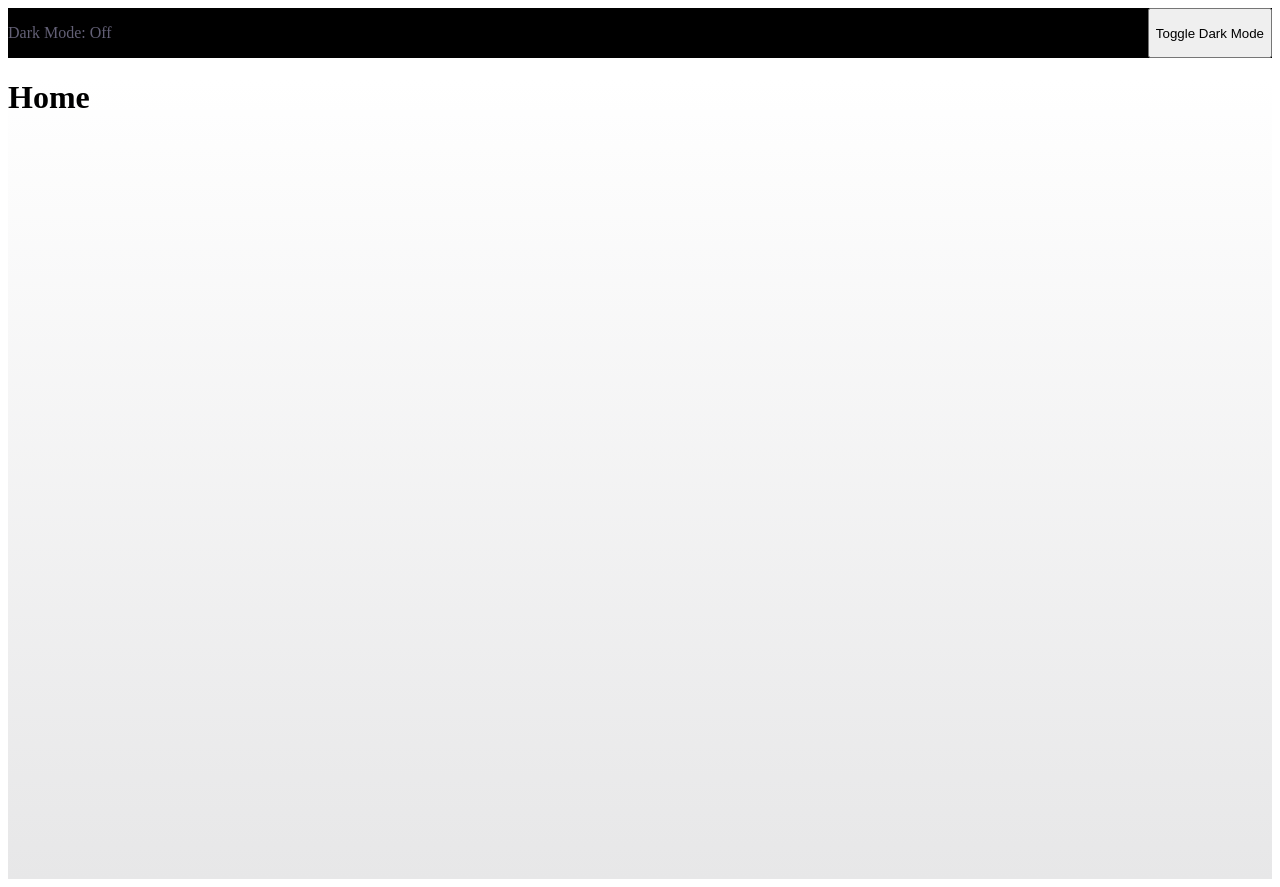
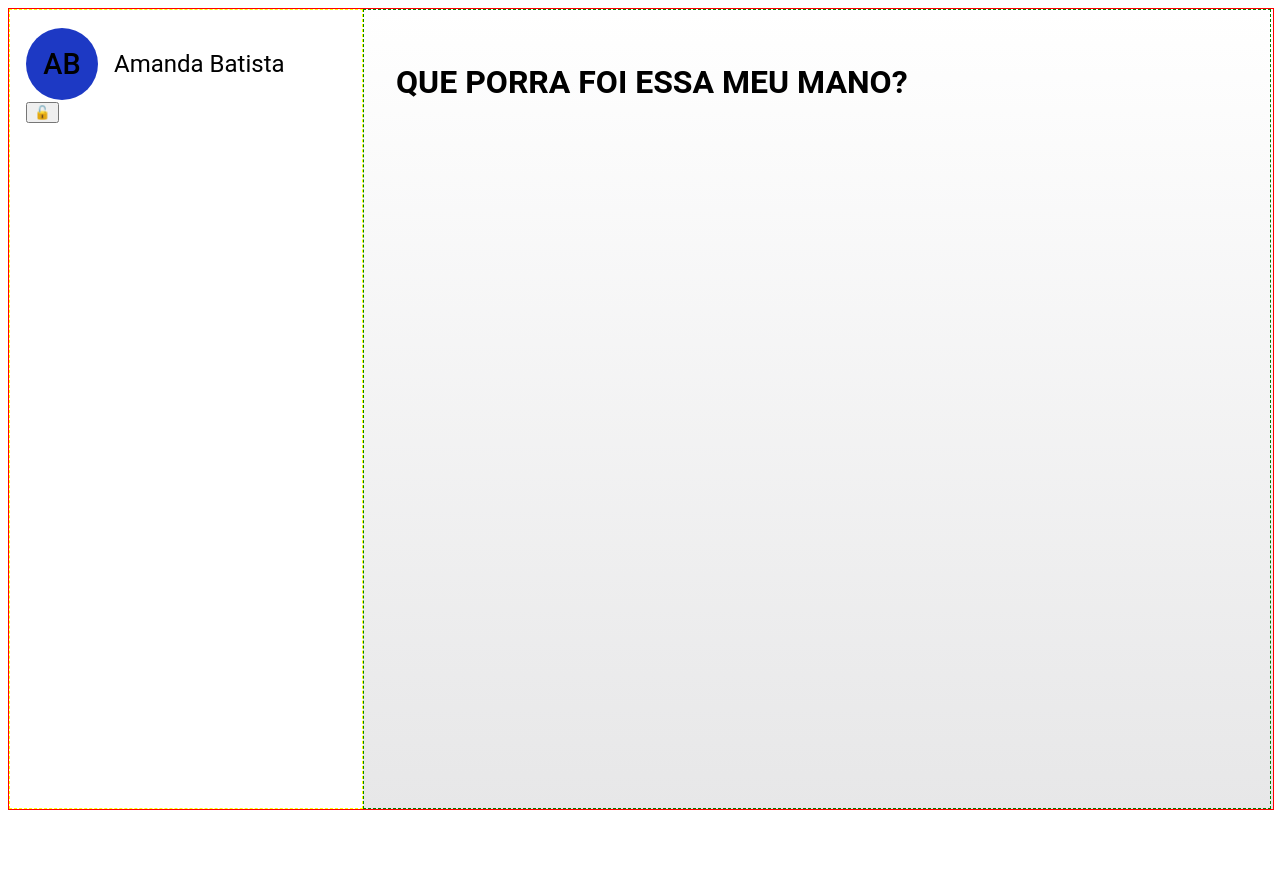
Before and after one commit to brunoalvs/yata, a Next.js app: page / in a window 1280 px wide. After the commit the page ends 818 px from the top, so only its background shows below. Built offline with nearby package versions, Linux system fonts and the light colour scheme.

Commit message:
working on

```diff
--- a/src/components/Layout/index.tsx
+++ b/src/components/Layout/index.tsx
@@ -1,26 +1,52 @@
 import { useContext } from 'react'
 import { ThemeProvider } from 'styled-components'
 import { darkTheme, lightTheme } from '@/themes'
-import { Header, Container } from './styles'
+import { LayoutContext } from '@/contexts/layout'
 
-import { LayoutContext } from '@/contexts/layout'
+import * as S from './styles'
+import UserAvatar from '../UserAvatar'
 
 interface LayoutProps {
   children: React.ReactNode;
 }
 
 const Layout = ({ children }: LayoutProps) => {
-  const { toggleDarkMode, darkMode } = useContext(LayoutContext)
+  const { toggleDarkMode, darkMode, rightAsideIsOpen, toggleRightAside } = useContext(LayoutContext)
+
+  const sessionInfo = {
+    name: 'Amanda Batista',
+    src: ''
+  }
 
   return (
     <ThemeProvider theme={ darkMode ? darkTheme : lightTheme }>
-      <Header>
-        <p>Dark Mode: { darkMode ? 'On' : 'Off' }</p>
-        <button onClick={ () => toggleDarkMode() }>Toggle Dark Mode</button>
-      </Header>
-      <Container>
-        <main>{ children }</main>
-      </Container>
+      <S.Container>
+        <S.Aside>
+          <div style={{ display: 'grid', alignItems: 'center', gap: '1rem', gridTemplateColumns: '4.5rem 1fr' }}>
+            <UserAvatar
+              name={ sessionInfo.name }
+              src={ sessionInfo.src }
+            />
+            <p style={{ fontSize: '1.5rem' }}>{ sessionInfo.name }</p>
+          </div>
+          <button onClick={ () => toggleRightAside() }>
+            { rightAsideIsOpen ? '🔒' : '🔓' }
+          </button>
+        </S.Aside>
+        <S.Content rightAsideIsOpen={ rightAsideIsOpen }>
+          { children }
+        </S.Content>
+        <S.RightAside rightAsideIsOpen={ rightAsideIsOpen }>
+          <S.RightAsideHeader>
+            <button onClick={ () => toggleDarkMode() }>
+              { darkMode ? '🌞' : '🌙' }
+            </button>
+            <section>
+              <p>Lorem ipsum, dolor sit amet consectetur adipisicing elit. Esse, reiciendis doloremque? Reiciendis iusto distinctio eos minus laboriosam quo? Illo expedita quod harum eius consequatur animi perferendis assumenda aspernatur iure ex!</p>
+            </section>
+          </S.RightAsideHeader>
+        </S.RightAside>
+      </S.Container>
     </ThemeProvider>
   )
 }
--- a/src/components/Layout/styles.tsx
+++ b/src/components/Layout/styles.tsx
@@ -2,18 +2,67 @@ import styled, { css } from 'styled-components'
 
 export const Container = styled.div(
   ({ theme }) => css`
+    border: 1px solid;
+    border-color: red;
     width: 100%;
+    height: 100%;
     min-height: 100vh;
+    display: grid;
+    grid-template-columns: max-content 1fr max-content;
+    overflow-x: hidden;
+
     background: ${theme.colors.background};
     color: ${theme.colors.text};
+    font-family: ${theme.typography.fontFamily};
   `
 )
 
-export const Header = styled.header(
+export const Aside = styled.aside(
   ({ theme }) => css`
-    background-color: ${theme.colors.black};
-    color: ${theme.colors.textSecondary};
-    display: flex;
-    justify-content: space-between;
+    border: 1px dashed;
+    border-color: yellow;
+
+    background-color: ${theme.colors.aside};
+    /* width: 0; */
+    min-width: 20rem;
+    max-width: 25rem;
+    /* transform: translateX(-100%); */
+
+    padding: 1rem;
   `
 )
+
+export const Content = styled.main<RightAsideProps>(
+  ({ theme }) => css`
+    border: 1px dashed;
+    border-color: green;
+    /* width: 100vw; */
+
+    /* flex: 1; */
+    padding: 2rem;
+  `
+)
+
+interface RightAsideProps {
+  rightAsideIsOpen: boolean;
+}
+
+
+export const RightAside = styled.aside<RightAsideProps>(
+  ({ theme, rightAsideIsOpen }) => css`
+    border: 1px dashed;
+    border-color: hotpink;
+
+    width: ${rightAsideIsOpen ? '25rem' : '0'};
+    transform: ${rightAsideIsOpen ? 'translateX(0)' : 'translateX(100%)'};
+
+    transition: transform 0.3s ease-in-out, width 0.1s ease-in-out;
+  `
+)
+
+export const RightAsideHeader = styled.header(
+  ({ theme }) => css`
+    border: 1px dashed;
+    border-color: limegreen;
+  `
+)
--- /dev/null
+++ b/src/components/UserAvatar/index.tsx
@@ -0,0 +1,43 @@
+import { useEffect } from 'react'
+import * as S from './styles'
+
+interface UserAvatarProps {
+  name: string;
+  src: string;
+}
+
+const UserAvatar = ({ name, src }: UserAvatarProps) => {
+
+
+  function checkIfImageExists(imageUrl) {
+    if (!imageUrl) return false
+
+    const http = new XMLHttpRequest()
+    http.open('HEAD', imageUrl, false)
+    http.send()
+    return http.status != 404
+  }
+
+  function handleNameInitials() {
+    const nameSplitted = name.split(' ')
+    const firstLetter = nameSplitted[0].charAt(0)
+    const secondLetter = nameSplitted[1].charAt(0)
+    return `${firstLetter}${secondLetter}`
+  }
+
+  useEffect(() => {
+
+  }, [])
+
+  return (
+    <S.Container>
+      { checkIfImageExists(src) ? (
+        <img src={ src } alt={ name } />
+      ) : (
+        <span>{ handleNameInitials() }</span>
+      ) }
+    </S.Container>
+  )
+}
+
+export default UserAvatar
--- /dev/null
+++ b/src/components/UserAvatar/styles.tsx
@@ -0,0 +1,29 @@
+import styled, { css } from 'styled-components'
+
+export const Container = styled.div(
+  ({ theme }) => css`
+    width: 4.5rem;
+    height: 4.5rem;
+
+    border-radius: 50%;
+    overflow: hidden;
+
+    img {
+      width: 100%;
+      height: 100%;
+      object-fit: cover;
+    }
+
+    span {
+      display: flex;
+      align-items: center;
+      justify-content: center;
+      width: 100%;
+      height: 100%;
+      font-size: 180%;
+      font-weight: ${theme.typography.fontWeight.medium};
+      color: ${theme.colors.text};
+      background: ${theme.colors.primary[600]};
+    }
+  `
+)
--- a/src/contexts/layout.tsx
+++ b/src/contexts/layout.tsx
@@ -3,22 +3,40 @@ import { createContext, useState } from 'react'
 type LayoutContextType = {
   darkMode: boolean
   toggleDarkMode: () => void
+  asideIsOpen: boolean
+  toggleAside: () => void
+  rightAsideIsOpen: boolean
+  toggleRightAside: () => void
 }
 
 export const LayoutContext = createContext<LayoutContextType>({
   darkMode: false,
   toggleDarkMode: () => {},
+  asideIsOpen: false,
+  toggleAside: () => {},
+  rightAsideIsOpen: false,
+  toggleRightAside: () => {}
 })
 
 export const LayoutProvider = ({ children }: { children: React.ReactNode}) => {
   const [darkMode, setDarkMode] = useState(false)
+  const [asideIsOpen, setAsideIsOpen] = useState(false)
+  const [rightAsideIsOpen, setRightAsideIsOpen] = useState(false)
 
   const toggleDarkMode = () => {
     setDarkMode(!darkMode)
   }
 
+  const toggleAside = () => {
+    setAsideIsOpen(!asideIsOpen)
+  }
+
+  const toggleRightAside = () => {
+    setRightAsideIsOpen(!rightAsideIsOpen)
+  }
+
   return (
-    <LayoutContext.Provider value={{ darkMode, toggleDarkMode }}>
+    <LayoutContext.Provider value={{ darkMode, toggleDarkMode, asideIsOpen, toggleAside, rightAsideIsOpen, toggleRightAside }}>
       { children }
     </LayoutContext.Provider>
   )
--- a/src/pages/index.tsx
+++ b/src/pages/index.tsx
@@ -5,7 +5,7 @@ export default function HomePage() {
   return (
     <>
       <Layout>
-        <h1>Home</h1>
+        <h1>QUE PORRA FOI ESSA MEU MANO?</h1>
       </Layout>
     </>
   )
--- a/src/styled.d.ts
+++ b/src/styled.d.ts
@@ -1,10 +1,10 @@
 import 'styled-components'
-import type { Theme, IColors } from './themes/types'
+import type { IColors, IBreakpoints, ITypography } from './themes/types'
 
 declare module 'styled-components' {
   export interface DefaultTheme {
     colors: IColors
-    typography: Theme.ITypography
-    breakpoints: Theme.IBreakpoints
+    typography: ITypography
+    breakpoints: IBreakpoints
   }
 }
--- a/src/styles/global.ts
+++ b/src/styles/global.ts
@@ -1,30 +1,6 @@
 import { createGlobalStyle } from 'styled-components'
 
-interface IGlobalStyleProps {
-  theme: {
-    colors: {
-      primary: string
-      secondary: string
-      tertiary: string
-      quaternary: string
-    },
-    breakpoints: {
-      xs: string
-      sm: string
-      md: string
-      lg: string
-      xl: string
-    },
-    typography: {
-      fontFamily: string
-      fontSize: string
-      fontWeight: string
-      lineHeight: string
-    }
-  }
-}
-
-const GlobalStyle = createGlobalStyle<IGlobalStyleProps>`
+const GlobalStyle = createGlobalStyle`
   *, *:before, *:after {
     box-sizing: border-box;
     margin: 0;
--- a/src/themes/colors.ts
+++ b/src/themes/colors.ts
@@ -1,4 +1,4 @@
-import type { IColors, ColorRange } from './types'
+import type { IColors, ColorRange, IDefaultColors } from './types'
 
 const primaryColor: ColorRange = {
   50: '#f0f5ff',
@@ -26,7 +26,7 @@ const secondaryColor: ColorRange = {
   900: '#120338',
 }
 
-const defaultColors = {
+const defaultColors: IDefaultColors = {
   black: '#000',
   textSecondary: '#636076',
   gradient: 'linear-gradient(90deg, #2f54eb 0%, #722ed1 100%)',
@@ -40,6 +40,7 @@ export const colorsLightTheme: IColors = {
   primary: primaryColor,
   secondary: secondaryColor,
   background: 'linear-gradient(180deg, #FFFFFF 0%, #E7E7E8 100%)',
+  aside: '#fff',
   overlay: 'rgba(0, 0, 0, 0.5)',
   text: '#000',
   ...defaultColors,
@@ -48,7 +49,8 @@ export const colorsLightTheme: IColors = {
 export const colorsDarkTheme: IColors = {
   primary: primaryColor,
   secondary: secondaryColor,
-  background: 'linear-gradient(180deg, #2C2F3A 0%, #17181E 100%)',
+  background: 'linear-gradient(45deg, #262626 0%, #1c1d20 100%)',
+  aside: '#000',
   overlay: 'rgba(0, 0, 0, 0.5)',
   text: '#fff',
   ...defaultColors
```
Also changed, not shown: src/themes/types.ts (+10 -6 lines).
